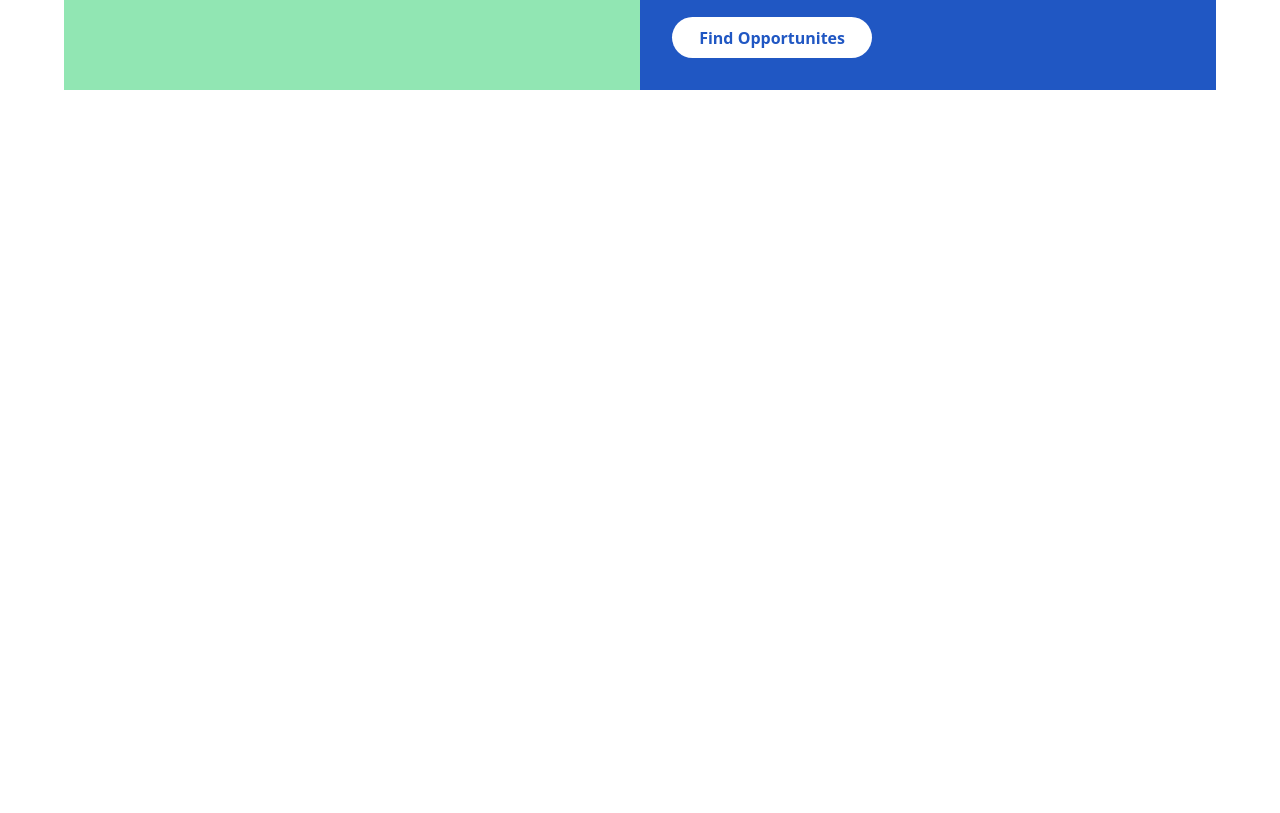
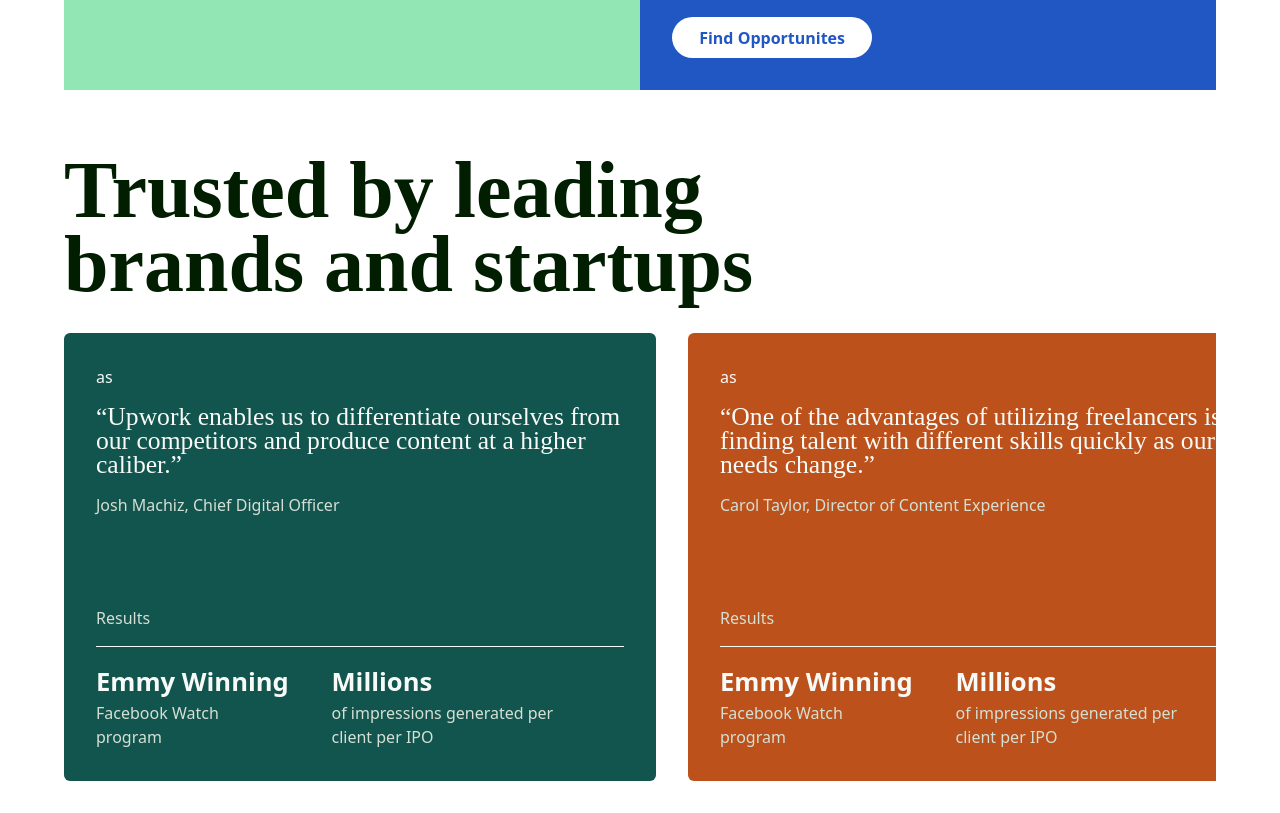
Before and after one commit to shonmacray/upwork-landing-clone, a Next.js app: page / in a window 1280 px wide. Shown: the part 4080-4893 px from the top of the page. Before the commit the page ends 4202 px from the top, so only its background shows below. Built offline with nearby package versions, Linux system fonts and the light colour scheme.

Commit message:
styled slider

```diff
--- /dev/null
+++ b/src/components/Card.tsx
@@ -0,0 +1,37 @@
+import homeStyles from "../styles/home.module.scss";
+interface Props {
+  title: string;
+  subTitle: string;
+  icon: JSX.Element;
+  num?: number;
+}
+
+export default function Card({
+  title,
+  subTitle,
+  icon,
+  num = 1,
+}: Props): JSX.Element {
+  return (
+    <div className={`${homeStyles.card} ${num > 1 && homeStyles.brown}`}>
+      <div className={homeStyles.wordContainer}>
+        <div>{icon}</div>
+        <h2>{title}</h2>
+        <h4>{subTitle}</h4>
+      </div>
+      <div>
+        <h4>Results</h4>
+        <div className={homeStyles.listContainer}>
+          <div className={homeStyles.first}>
+            <h3>Emmy Winning</h3>
+            <h4>Facebook Watch program</h4>
+          </div>
+          <div>
+            <h3>Millions</h3>
+            <h4>of impressions generated per client per IPO</h4>
+          </div>
+        </div>
+      </div>
+    </div>
+  );
+}
--- a/src/pages/index.tsx
+++ b/src/pages/index.tsx
@@ -9,6 +9,7 @@ import { AiFillStar } from "react-icons/ai";
 
 import { categories } from "@/utils";
 import ListWithIcon2 from "@/components/ListWithIcon2";
+import Card from "@/components/Card";
 
 const inter = Kumbh_Sans({ subsets: ["latin"] });
 
@@ -204,6 +205,29 @@ export default function Home() {
           </div>
         </div>
       </div>
+      <div className={homeStyles.sliderContainer}>
+        <h1>Trusted by leading brands and startups</h1>
+        <div className={homeStyles.slider}>
+          <Card
+            title="“Upwork enables us to differentiate ourselves from our competitors and produce content at a higher caliber.”"
+            subTitle="Josh Machiz, Chief Digital Officer"
+            icon={<div>as</div>}
+          />
+          <Card
+            title="“One of the advantages of utilizing freelancers is finding talent with different skills quickly as our needs change.”"
+            subTitle="Carol Taylor, Director of Content Experience"
+            icon={<div>as</div>}
+            num={2}
+          />
+          <div className={homeStyles.card2}>
+            <div className={homeStyles.one}>dd</div>
+            <div className={homeStyles.two}>
+              <h4>And many more</h4>
+              <h4>icon</h4>
+            </div>
+          </div>
+        </div>
+      </div>
     </main>
   );
 }
--- a/src/styles/home.module.scss
+++ b/src/styles/home.module.scss
@@ -353,3 +353,80 @@ $heading: 2.8rem;
     }
   }
 }
+.card {
+  background-color: #12544e;
+  color: #f8faf7;
+  width: 37rem;
+  height: 28rem;
+  border-radius: 6px;
+  padding: 2rem;
+  @include flex(column);
+  justify-content: $justify-between;
+  h2 {
+    font-size: 1.6rem;
+    font-family: $upwork-sans;
+    line-height: 1.5rem;
+    @extend %semi-bold;
+    padding-top: 1rem;
+    padding-bottom: 1rem;
+  }
+  h4 {
+    @extend %semi-bold;
+    color: #d5e0d5;
+    width: 80%;
+  }
+  .listContainer {
+    @include flex();
+    border-top: 1px solid #f8faf7;
+    padding-top: 1rem;
+    margin-top: 1rem;
+    .first {
+      width: 50%;
+    }
+  }
+
+  h3 {
+    font-size: 1.6rem;
+    @extend %bold;
+  }
+}
+.brown {
+  background-color: #bc511b !important;
+}
+.sliderContainer {
+  @extend %container-margin;
+  h1 {
+    font-size: 5rem;
+    font-family: $upwork-sans;
+    width: 60%;
+    line-height: 4.6rem;
+    @extend %bold;
+    padding-top: 2rem;
+    padding-bottom: 2rem;
+  }
+}
+.slider {
+  display: grid;
+  grid-template-columns: 37rem 37rem 37rem;
+  grid-template-rows: auto;
+  gap: 2rem;
+  overflow-x: scroll;
+}
+.card2 {
+  background-color: #011e00;
+  color: #f8faf7;
+  width: 37rem;
+  height: 28rem;
+  border-radius: 6px;
+  @include flex();
+  .one {
+    width: 45%;
+    padding: 2rem;
+  }
+  .two {
+    width: 55%;
+    padding: 2rem 3rem;
+    font-size: 1.2rem;
+    @extend %semi-bold;
+  }
+}
```
